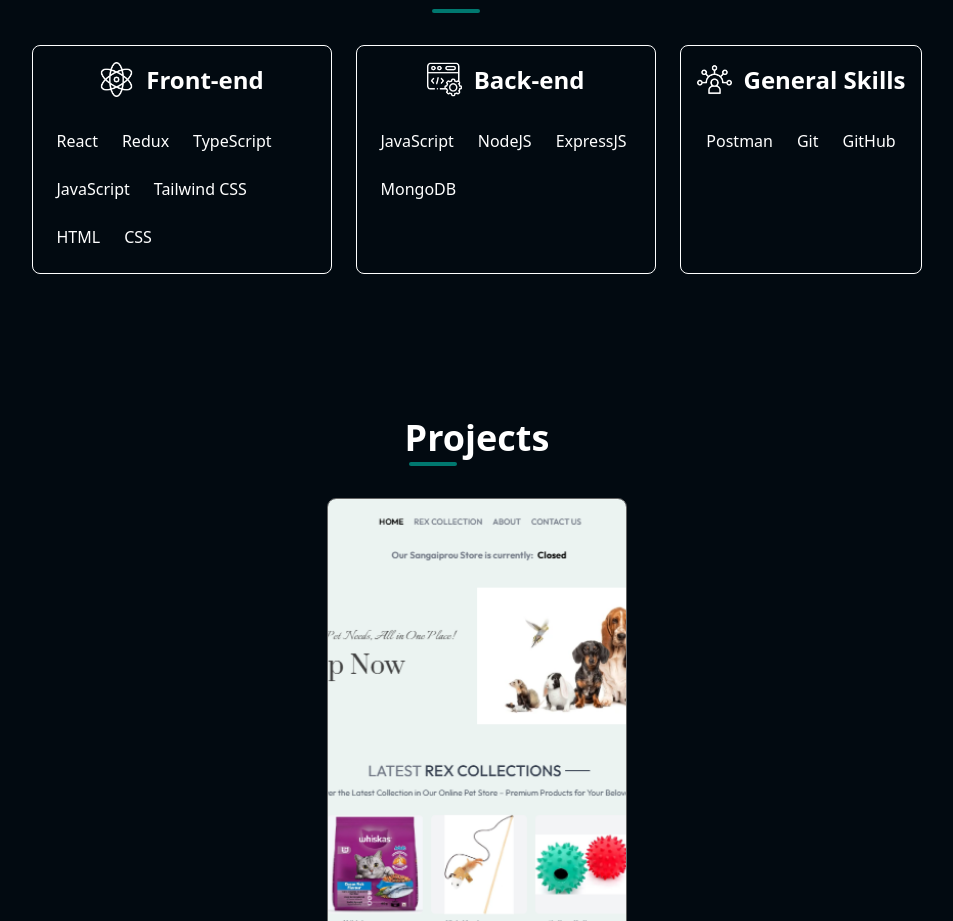
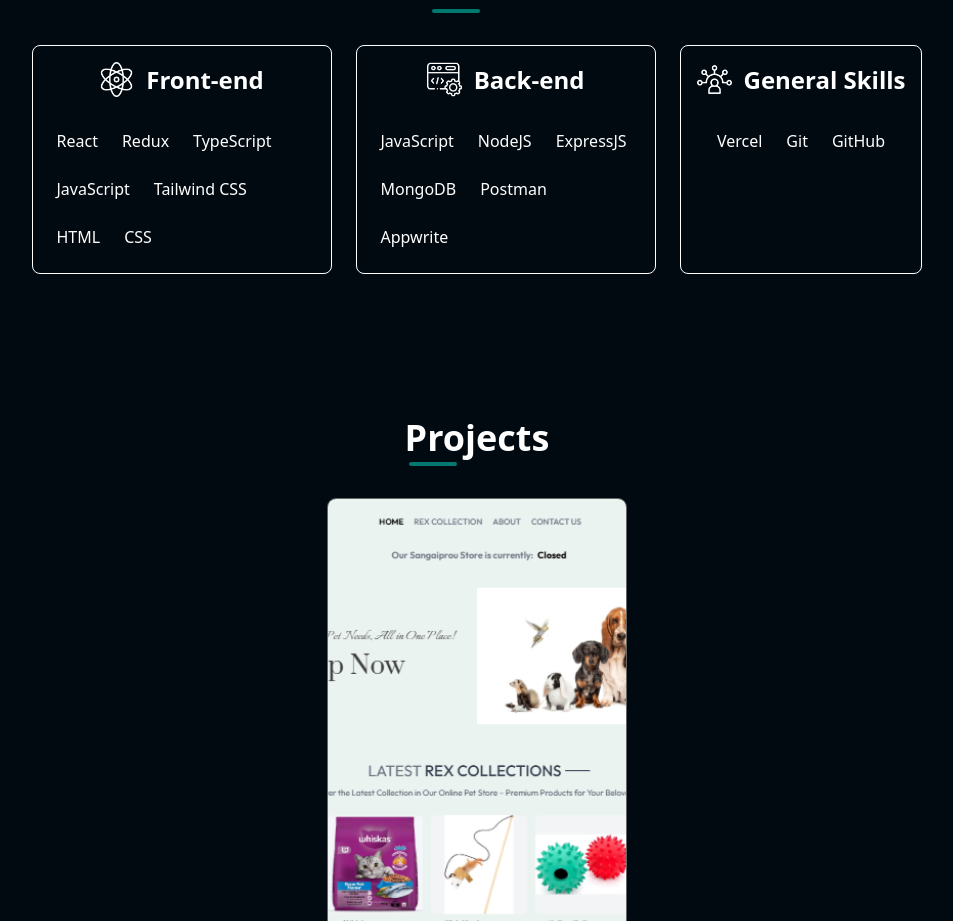
Before and after one commit to VictorKhuraijam/Website, a React (Vite) app: page / in a window 1280 px wide. Shown: the part 1342-2263 px from the top of the page, without its empty margins (163-1116 px from the left). Built offline with nearby package versions, Linux system fonts and the light colour scheme.

Commit message:
updated the skills section

```diff
--- a/src/data/skills.ts
+++ b/src/data/skills.ts
@@ -34,6 +34,8 @@
 			"NodeJS",
 			"ExpressJS",
 			"MongoDB",
+			"Postman",
+			"Appwrite"
 		],
 	},
 	{
@@ -41,7 +43,7 @@
 		src: general,
 		alt: "General skills icon",
 		skills: [
-			"Postman",
+			"Vercel",
 			"Git",
 			"GitHub",
 		],
```
